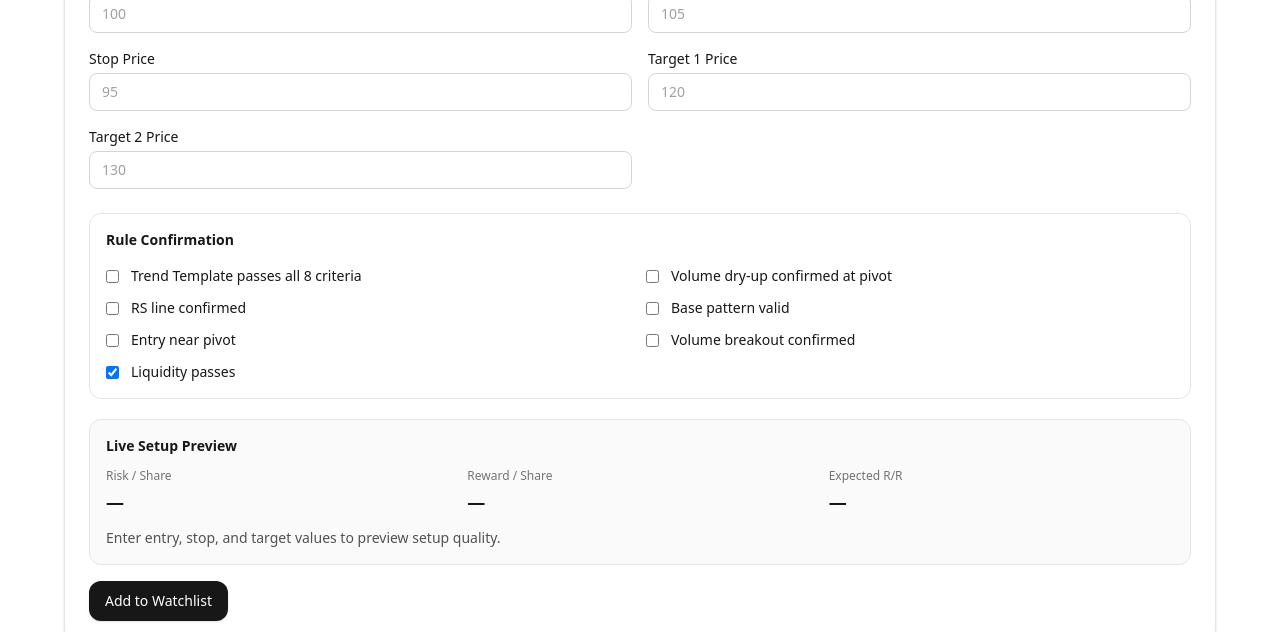
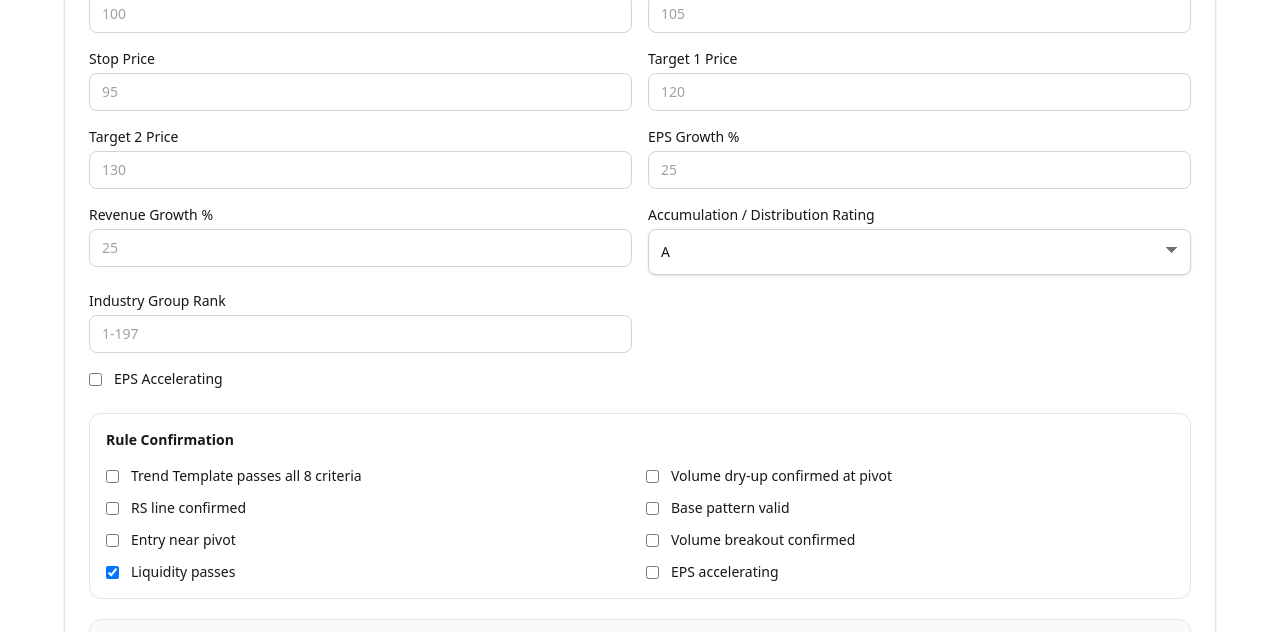
Before and after one commit to Pankajkashyap/divya-swing-engine, a Next.js app: page / in a window 1280 px wide. Shown: the part 1220-1852 px from the top of the page. Built offline with nearby package versions, Linux system fonts and the light colour scheme; no server answers; the database is empty.

Commit message:
Add watchlist fundamentals and evaluation rule wiring

```diff
--- a/components/AddWatchlistStockForm.tsx
+++ b/components/AddWatchlistStockForm.tsx
@@ -261,6 +261,12 @@ export function AddWatchlistStockForm({ onAdd }: Props) {
       setVolumeBreakoutConfirmed(false)
       setLiquidityPass(true)
 
+      setEpsGrowth('')
+      setEpsAccelerating(false)
+      setRevenueGrowth('')
+      setAccDistRating('A')
+      setIndustryRank('')
+
       setErrors({})
     } finally {
       setSubmitting(false)
@@ -398,6 +404,71 @@ export function AddWatchlistStockForm({ onAdd }: Props) {
             <p className="mt-1 text-xs text-red-600">{errors.target2Price}</p>
           ) : null}
         </div>
+                <div>
+          <label className="mb-1 block text-sm font-medium">EPS Growth %</label>
+          <input
+            value={epsGrowth}
+            onChange={(e) => setEpsGrowth(e.target.value)}
+            className="ui-input"
+            placeholder="25"
+            type="number"
+            step="0.1"
+          />
+        </div>
+
+        <div>
+          <label className="mb-1 block text-sm font-medium">Revenue Growth %</label>
+          <input
+            value={revenueGrowth}
+            onChange={(e) => setRevenueGrowth(e.target.value)}
+            className="ui-input"
+            placeholder="25"
+            type="number"
+            step="0.1"
+          />
+        </div>
+
+        <div>
+          <label className="mb-1 block text-sm font-medium">
+            Accumulation / Distribution Rating
+          </label>
+          <select
+            value={accDistRating}
+            onChange={(e) => setAccDistRating(e.target.value)}
+            className="ui-select"
+          >
+            <option value="A">A</option>
+            <option value="B">B</option>
+            <option value="C">C</option>
+            <option value="D">D</option>
+            <option value="E">E</option>
+          </select>
+        </div>
+
+        <div>
+          <label className="mb-1 block text-sm font-medium">Industry Group Rank</label>
+          <input
+            value={industryRank}
+            onChange={(e) => setIndustryRank(e.target.value)}
+            className="ui-input"
+            placeholder="1-197"
+            type="number"
+            min="1"
+            max="197"
+            step="1"
+          />
+        </div>
+          <div className="md:col-span-2">
+          <label className="flex items-start gap-3 text-sm">
+            <input
+              type="checkbox"
+              checked={epsAccelerating}
+              onChange={(e) => setEpsAccelerating(e.target.checked)}
+              className="mt-1"
+            />
+            <span>EPS Accelerating</span>
+          </label>
+        </div>
       </div>
 
       <div className="mt-6 rounded-xl border border-neutral-200 p-4">
@@ -473,6 +544,15 @@ export function AddWatchlistStockForm({ onAdd }: Props) {
             />
             <span>Liquidity passes</span>
           </label>
+          <label className="flex items-start gap-3 text-sm">
+            <input
+              type="checkbox"
+              checked={epsAccelerating}
+              onChange={(e) => setEpsAccelerating(e.target.checked)}
+              className="mt-1"
+            />
+            <span>EPS accelerating</span>
+          </label>
         </div>
       </div>
 
```
